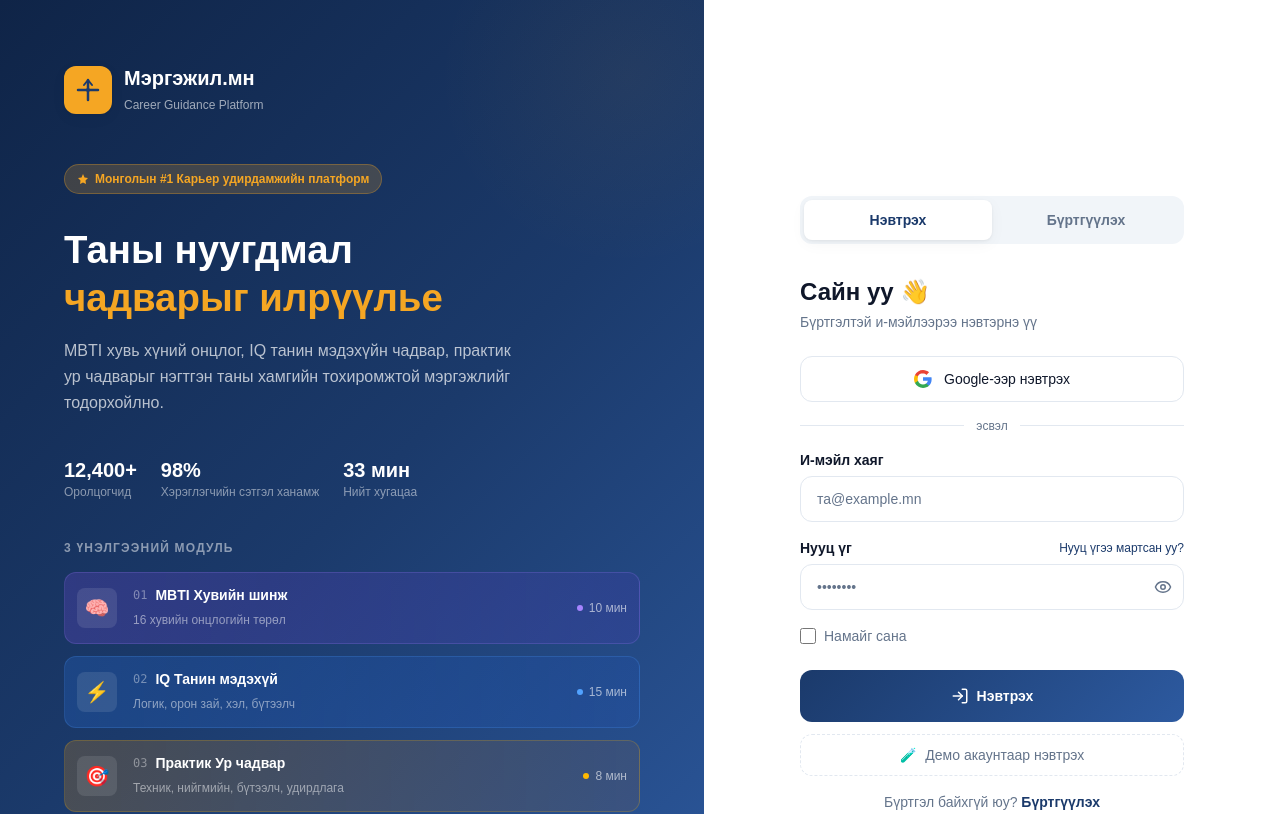
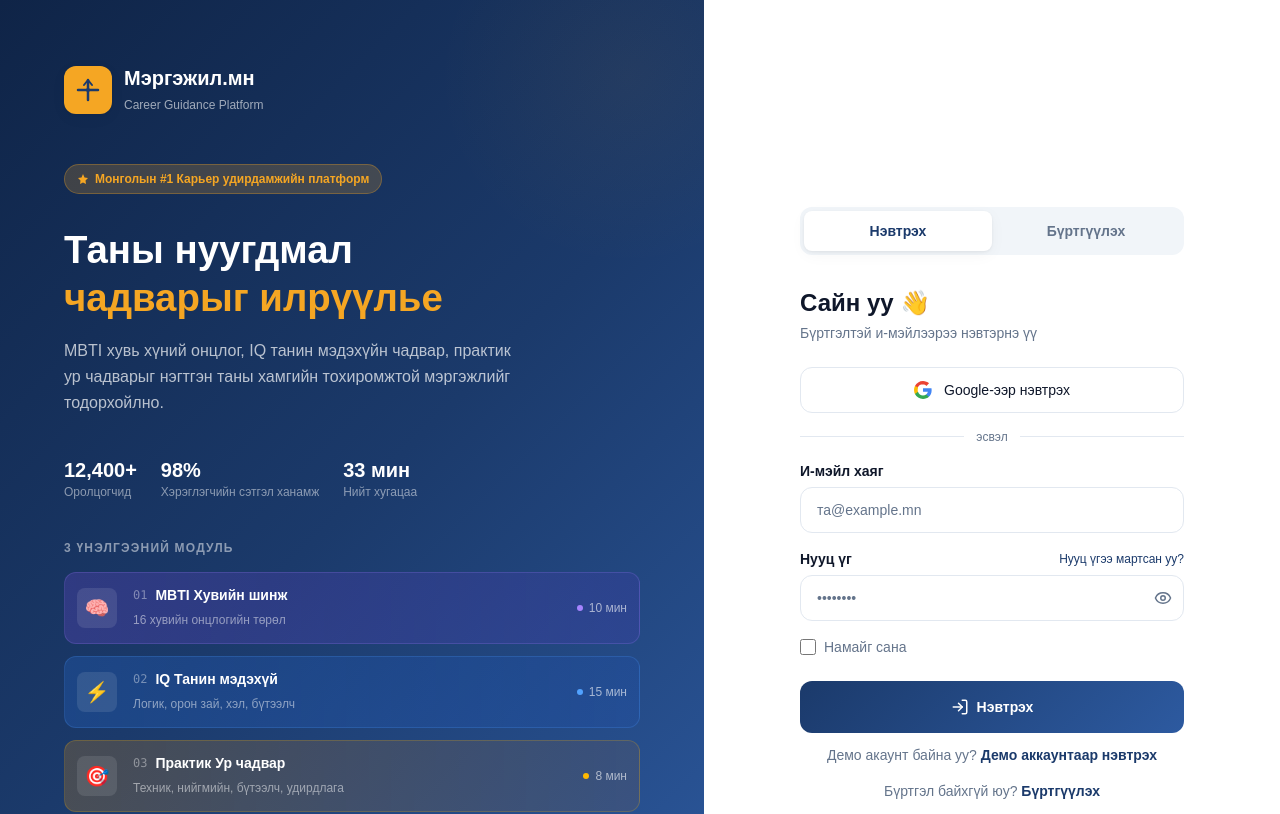
Before and after one commit to Khuleg6/mergejil, a Next.js app: page /sign-up-login-screen in a window 1280 px wide. Shown: the top 814 px of the page. Built offline with nearby package versions, Linux system fonts and the light colour scheme.

Commit message:
Local Commit: 2026-08-26T09:16:19.264Z - Updated demo account button to a plain text link style matching "Бүртгэл байхгүй юу? Бүртгүүлэх" — now reads "Демо акаунт байна уу? Демо аккаунтаар нэвтрэх" as a subtle inline text link

```diff
--- a/app/sign-up-login-screen/components/LoginForm.tsx
+++ b/app/sign-up-login-screen/components/LoginForm.tsx
@@ -205,14 +205,16 @@
       </button>
 
       {/* Demo account button */}
-      <button
-        type="button"
-        onClick={fillDemoAccount}
-        className="w-full mt-3 py-2.5 px-4 border border-dashed border-border rounded-xl text-sm font-medium text-muted-foreground hover:text-foreground hover:border-primary hover:bg-muted transition-all duration-150 flex items-center justify-center gap-2"
-      >
-        <span>🧪</span>
-        Демо акаунтаар нэвтрэх
-      </button>
+      <p className="text-center text-sm text-muted-foreground mt-3">
+        Демо акаунт байна уу?{" "}
+        <button
+          type="button"
+          onClick={fillDemoAccount}
+          className="text-primary font-semibold hover:underline"
+        >
+          Демо аккаунтаар нэвтрэх
+        </button>
+      </p>
 
       <p className="text-center text-sm text-muted-foreground mt-4">
         Бүртгэл байхгүй юу?{" "}
```
